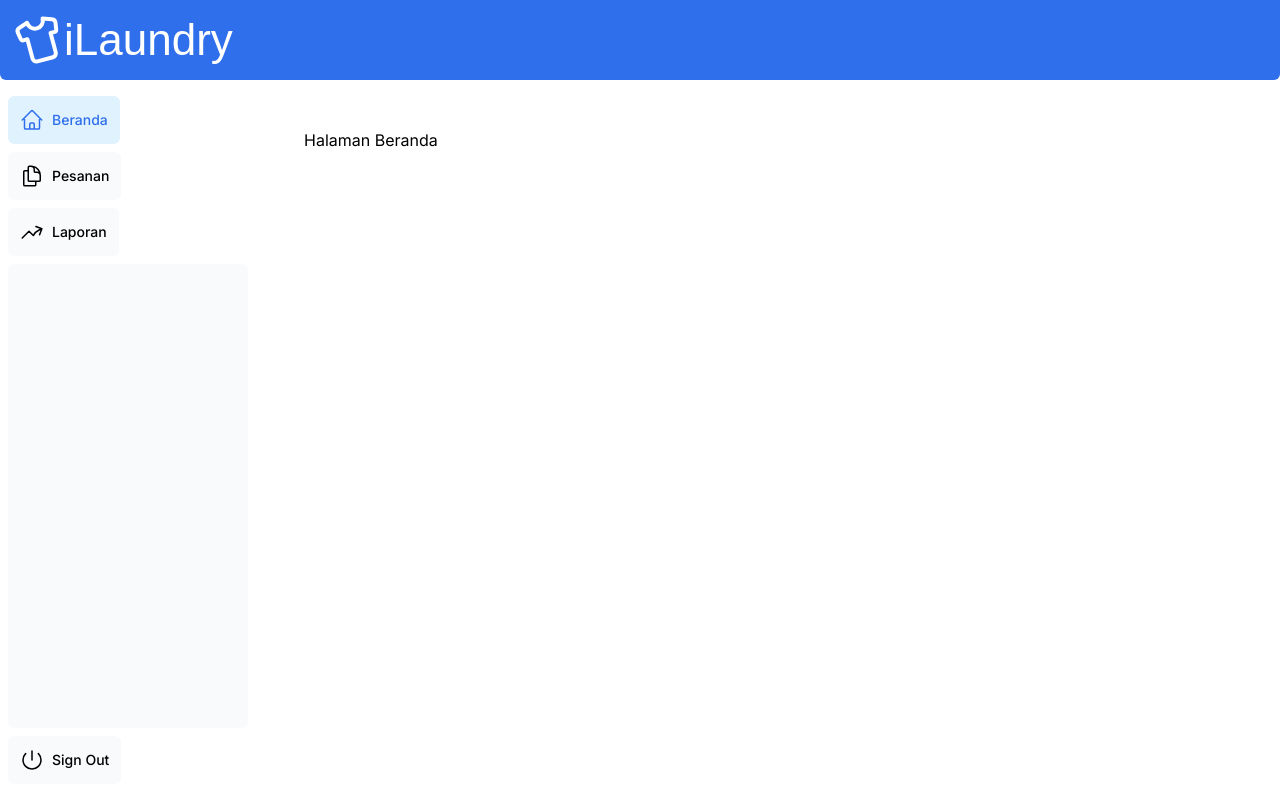
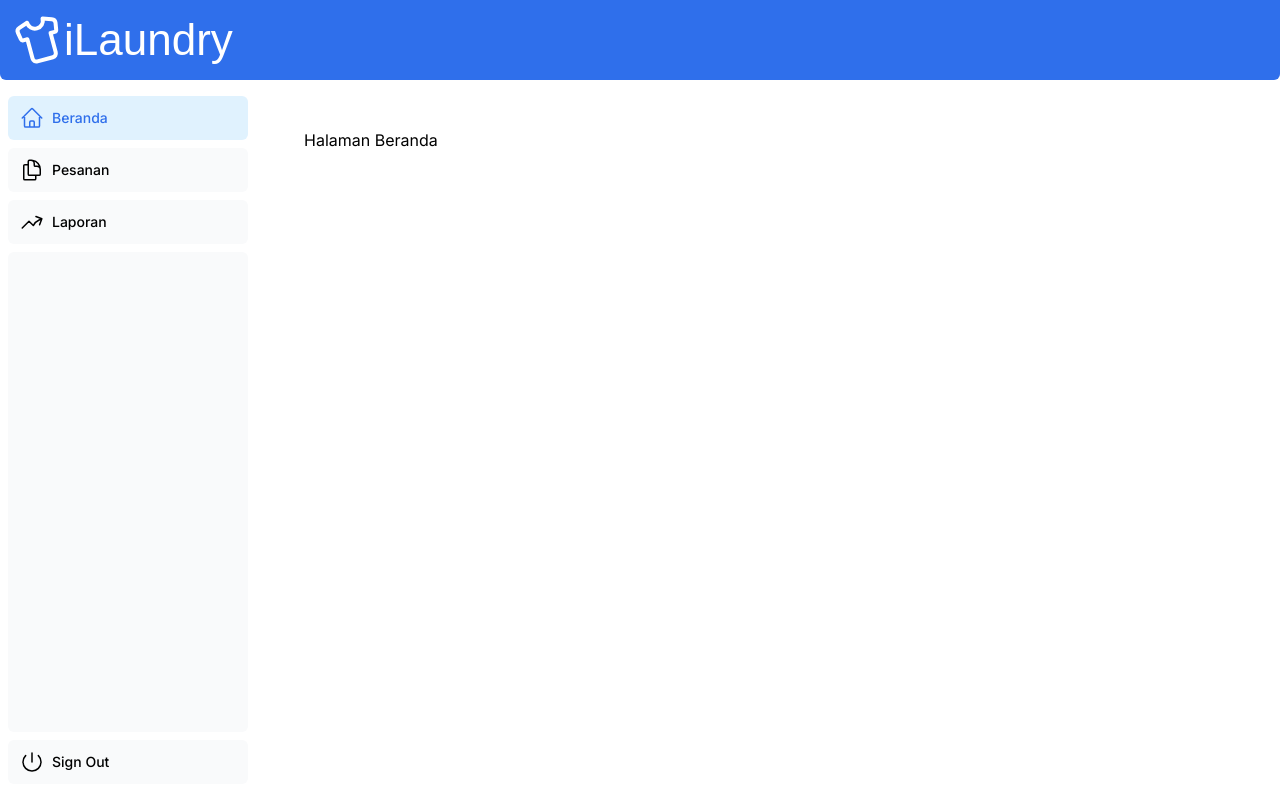
Before and after one commit to yuditriwibowo/ilaundry, a Next.js app: page /dashboard in a window 1280 px wide. Built offline with nearby package versions, Linux system fonts and the light colour scheme; a web font is replaced by a local one.

Commit message:
modify tampilan NavLinks Dan button sign out  agar selebar sidenav panda tampilan desktop.

```diff
--- a/app/ui/dashboard/nav-links.tsx
+++ b/app/ui/dashboard/nav-links.tsx
@@ -33,7 +33,7 @@
             key={link.name}
             href={link.href}
             className={clsx(
-              "flex h-auto grow flex-col items-center justify-center gap-1 rounded-md bg-gray-50 p-3 text-sm font-medium hover:bg-sky-100 hover:text-blue-600 md:flex-row md:h-[48px] md:flex-none md:justify-start md:gap-2 md:p-2 md:px-3",
+              "flex h-auto flex-col items-center justify-center gap-1 rounded-md bg-gray-50 p-3 text-sm font-medium hover:bg-sky-100 hover:text-blue-600 md:flex-row md:h-11 md:w-full md:justify-start md:gap-2 md:p-2 md:px-3",
               {
                 "bg-sky-100 text-blue-600": pathname === link.href,
               }
--- a/app/ui/dashboard/sidenav.tsx
+++ b/app/ui/dashboard/sidenav.tsx
@@ -1,8 +1,6 @@
 import Link from 'next/link';
 import NavLinks from '@/app/ui/dashboard/nav-links';
-import AcmeLogo from '@/app/ui/acme-logo';
 import { PowerIcon } from '@heroicons/react/24/outline';
-import IlaundryLogo from '@/app/ui/ilaundry-logo';
 
 export default function SideNav() {
   return (
@@ -10,8 +8,8 @@
       <div className="flex grow flex-row justify-between items-center space-x-2 md:flex-col md:space-x-0 md:space-y-2 md:items-start">
         <NavLinks />
         <div className="hidden h-auto w-full grow rounded-md bg-gray-50 md:block"></div>
-        <form>
-          <button className="flex h-auto w-full grow flex-col items-center justify-center gap-1 rounded-md bg-gray-50 p-3 text-sm font-medium hover:bg-sky-100 hover:text-blue-600 md:flex-row md:h-[48px] md:flex-none md:justify-start md:gap-2 md:p-2 md:px-3">
+        <form className="w-full">
+          <button className="flex h-auto w-full flex-col items-center justify-center gap-1 rounded-md bg-gray-50 p-3 text-sm font-medium hover:bg-sky-100 hover:text-blue-600 md:flex-row md:h-11 md:w-full md:justify-start md:gap-2 md:p-2 md:px-3">
             <PowerIcon className="w-6" />
             <div className="block text-[10px] md:text-sm">Sign Out</div>
           </button>
```
